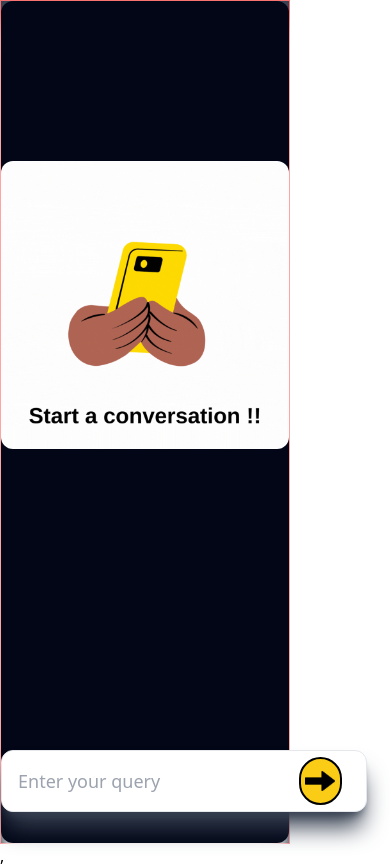
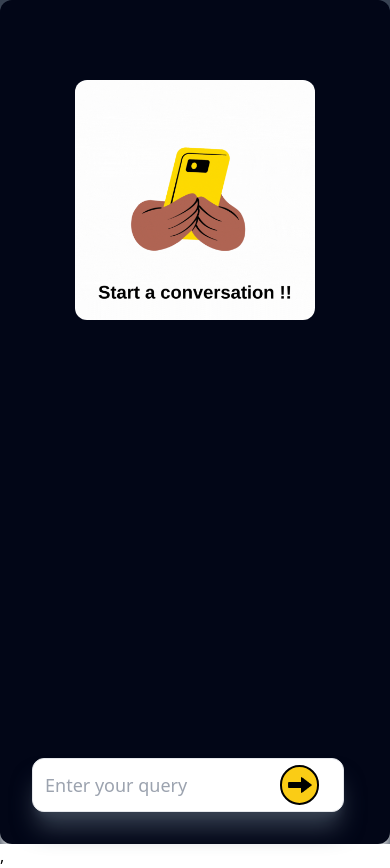
Before and after one commit to dipanshu999/ConvoAI, a React (Vite) app: page /chat in a window 390 px wide. Built offline with nearby package versions, Linux system fonts and the light colour scheme.

Commit message:
Responsiveness completed

```diff
--- a/src/components/Chat.jsx
+++ b/src/components/Chat.jsx
@@ -20,7 +20,7 @@ export default function Chat() {
   }, [id, loadChat, currentChatId, chatHistory, navigate])
 
   return (
-    <div className="form-response border border-red-400 min-h-[100vh] tab:w-[75vw] lap:w-[80vw] tab:ml-[26vw] lap:ml-[20vw] bg-gray-700 ">
+    <div className="form-response  w-[100vw] mx-auto min-h-[100vh] tab:w-[75vw] lap:w-[80vw] tab:ml-[26vw] lap:ml-[20vw] bg-gray-700 ">
       <div className="chat-Area h-full tab:w-[90%] lap:w-[70%] mx-auto shadow-xl shadow-white bg-slate-950 rounded-xl  ">
         <Response/>
         <Form/>
--- a/src/components/Form.jsx
+++ b/src/components/Form.jsx
@@ -19,21 +19,21 @@ export default function Form() {
   };
 
   return (
-    <form onSubmit={handleSubmit} className="Form shadow-xl lap1:left-[30rem] lap:left-[24rem] tab1:left-[20rem] tab:left-[18rem] fixed bottom-8 shadow-gray-700 border flex justify-between items-center rounded-xl lap:w-[45%] tab:w-[52%] overflow-hidden bg-white">
+    <form onSubmit={handleSubmit} className="Form shadow-xl lap1:left-[30rem] lap:left-[24rem] tab1:left-[20rem] tab:left-[18rem] mob:left-[6rem] left-[2rem] fixed bottom-8 shadow-gray-700 border flex justify-between items-center rounded-xl lap:w-[45%] tab:w-[52%] mob:w-[70%] w-[80%] overflow-hidden bg-white">
       <input
         type="text"
         placeholder='Enter your query'
-        className='w-[90%] p-4 text-lg backdrop-blur-sm focus:outline-none'
+        className='w-[90%] p-3 mob:p-4 text-lg backdrop-blur-sm focus:outline-none'
         value={query}
         onChange={(e) => setQuery(e.target.value)}
       />
-      <div className='w-12 h-12 mx-auto mr-6'>
+      <div className='w-11 h-10 mob:h-11 mob:w-12  mx-auto mr-6'>
         <button
           type="submit"
           disabled={loading}
           className={`bg-yellow-400 border-2 border-black h-full w-full flex items-center justify-center ${loading ? 'cursor-not-allowed' : 'null'} rounded-full`}
         >
-          <img src="../arrow.png" className='w-9 h-9' alt="Submit" />
+          <img src="../arrow.png" className='w-7 h-7 mob:w-11 mob:h-11' alt="Submit" />
         </button>
       </div>
     </form>
--- a/src/components/Home.jsx
+++ b/src/components/Home.jsx
@@ -1,16 +1,16 @@
-import React from 'react'
+import React  from 'react'
 import { Link } from 'react-router-dom'
 
 export default function Home() {
   return (
-    <div className='  '>
+    <div className=' mx-auto tab:ml-[20rem] tab1:ml-[22rem] lap:ml-[25rem] lap1:mx-auto'>
 
-      <div className="hello mx-auto w-[20rem] mt-6">
+      <div className="hello mx-auto w-[14rem] mob:w-[20rem] mt-10 mob:mt-6">
         <img src="../hello.gif" alt="" />
       </div>
 
 
-    <p className='text-center text-3xl font-normal mt-12'> Hii, I am <b>Convo-AI</b> , your AI chatbot</p>
+    <p className='text-center text-2xl w-[80vw] mob:text-3xl font-normal mt-12'> Hii, I am <b>Convo-AI</b> , your AI chatbot</p>
     <div className="link flex justify-center mt-6">
        <Link className='text-center bg-red-500 px-2 py-2 text-xl rounded-md text-white font-semibold' to={'/chat'} >Let's start !!</Link>
     </div>
--- a/src/components/Response.jsx
+++ b/src/components/Response.jsx
@@ -27,7 +27,7 @@ export default function Response() {
       {/* When there's no chat or loading, render the gif */}
       {(!currentChat || currentChat.length === 0) ? (
         <div className='flex justify-center'>
-          <img src="../chat.gif" alt="Chat placeholder" className='w-[18rem] mt-40 mb-40 rounded-xl' />
+          <img src="../chat.gif" alt="Chat placeholder" className='w-[15rem] tab:w-[18rem] mt-20 tab:mt-40 mb-40 rounded-xl' />
         </div>
       )
 
@@ -39,18 +39,18 @@ export default function Response() {
             <div key={index} className="mb-4">
               {/* Render the question first */}
               <div className='flex justify-end mt-8'>
-                <div className='max-w-[60%] min-w-[10%] p-3 rounded-md bg-gradient-to-r from-[#12D8FA] to-[#A6FFCB]'>
+                <div className='max-w-[70%] mob:max-w-[60%] min-w-[10%] p-3 rounded-md bg-gradient-to-r from-[#12D8FA] to-[#A6FFCB]'>
                   <h1 className=' font-medium'>{item.question}</h1>
                 </div>
               </div>
 
               {/* Render the answer if available, or show loading message for the current question only */}
               {item.loading ? (
-                <p className='text-white text-xl rounded-xl mt-8 p-3 mb-4 w-[20%] bg-gradient-to-tr from-[#FC488B] to-yellow-400'>Loading...</p>
+                <p className='text-white text-xl rounded-xl mt-8 p-3 mb-4 w-[30%] bg-gradient-to-tr from-[#FC488B] to-yellow-400'>Loading...</p>
               ) : (
                 item.answer && (
                   <div className="relative">
-                    <ReactMarkdown className=' text-xl font-medium rounded-xl mt-8 p-3 mb-4 w-[85%] bg-gradient-to-tr from-[#FC488B] to-yellow-400'>
+                    <ReactMarkdown className=' text-xl font-medium rounded-xl mt-8 p-3 mb-4 max-w-[90%] bg-gradient-to-tr from-[#FC488B] to-yellow-400'>
                       {truncateText(item.answer, index)}
                     </ReactMarkdown>
 
```
